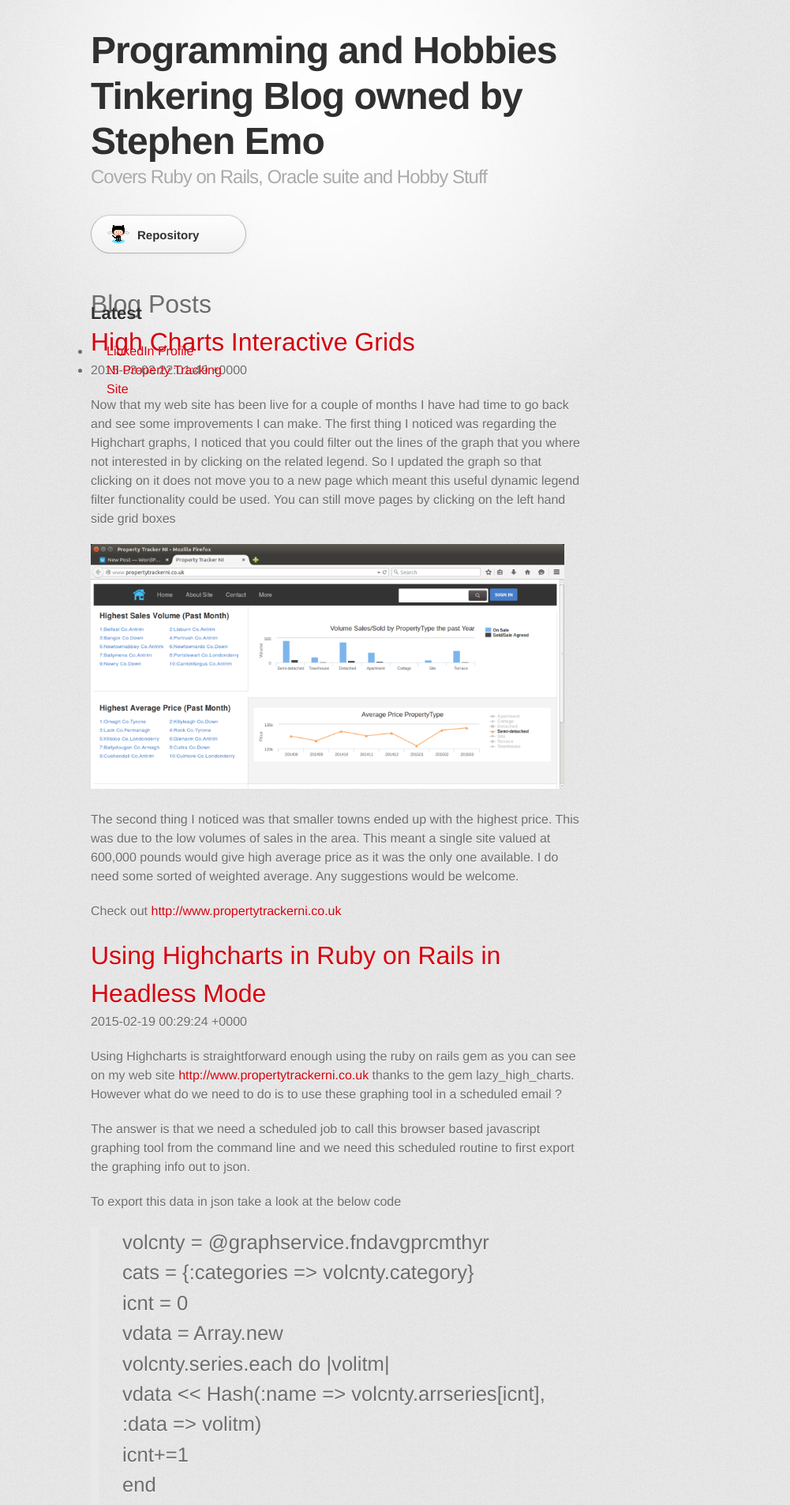
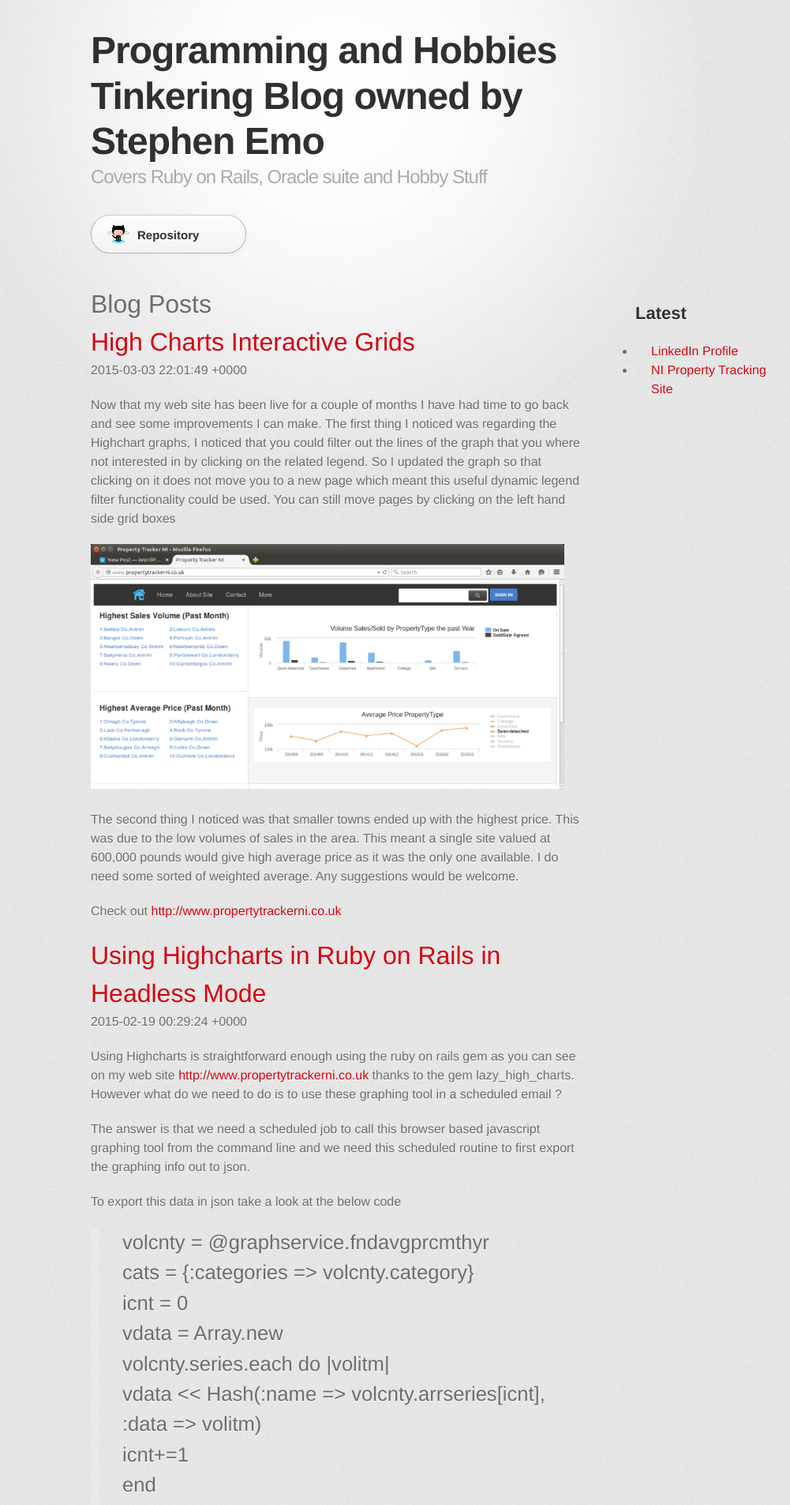
Before and after one commit to emomonkey/emomonkey.github.io, a Jekyll site: the page built from index.html, in a window 1280 px wide. Shown: the top 1906 px of the page at 79% size, without its empty margins (215-1216 px from the left). Built offline with Jekyll 4.4.1, drawn with Linux system fonts in a browser that asks for light colours; some web fonts are replaced; the list of posts is cut into pages by our own code.

Commit message:
Update stylesheet.css

```diff
--- a/stylesheets/stylesheet.css
+++ b/stylesheets/stylesheet.css
@@ -328,7 +328,7 @@
 
 aside {
   position: absolute;
-   right: 80;
+   right: 80px;
    top: 380px;
    width: 180px;
 }
```
